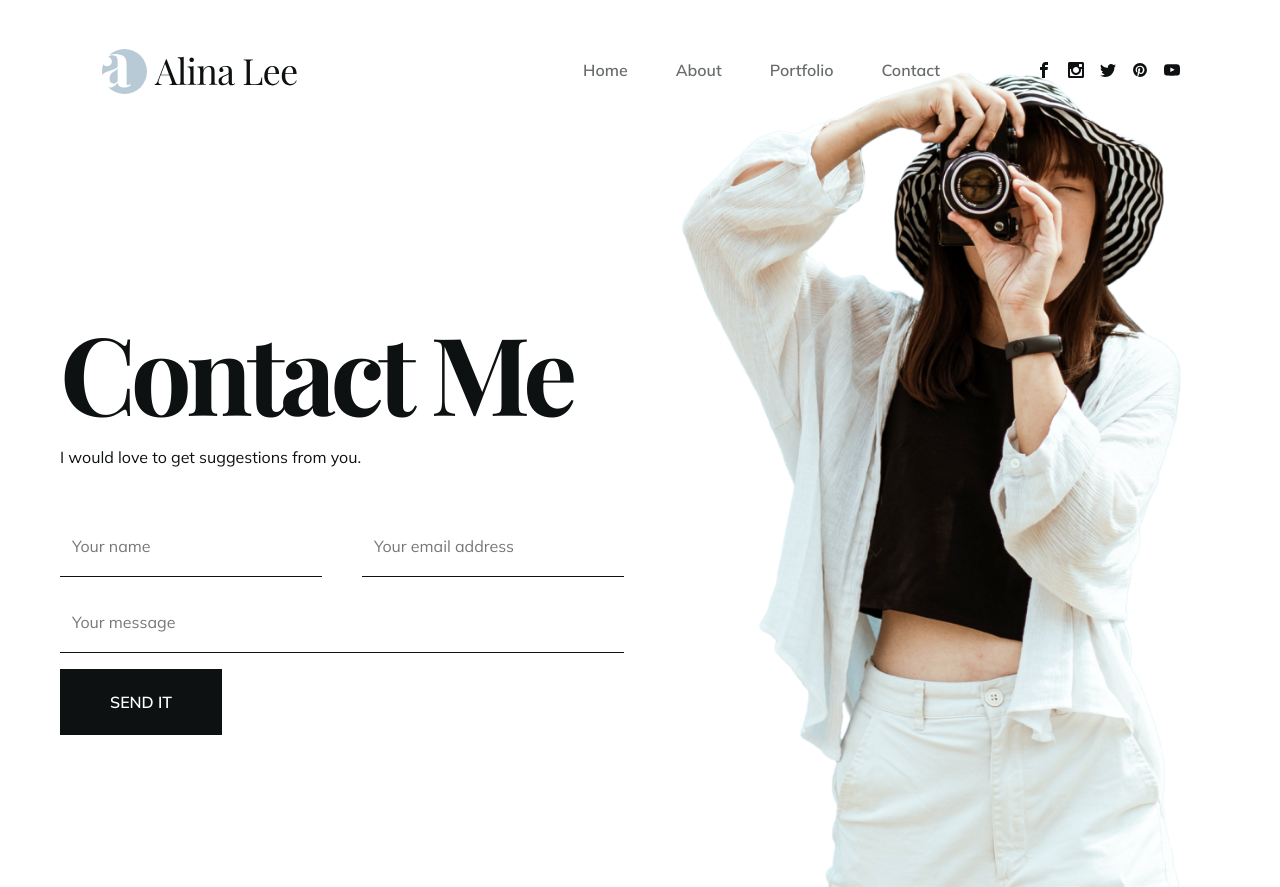
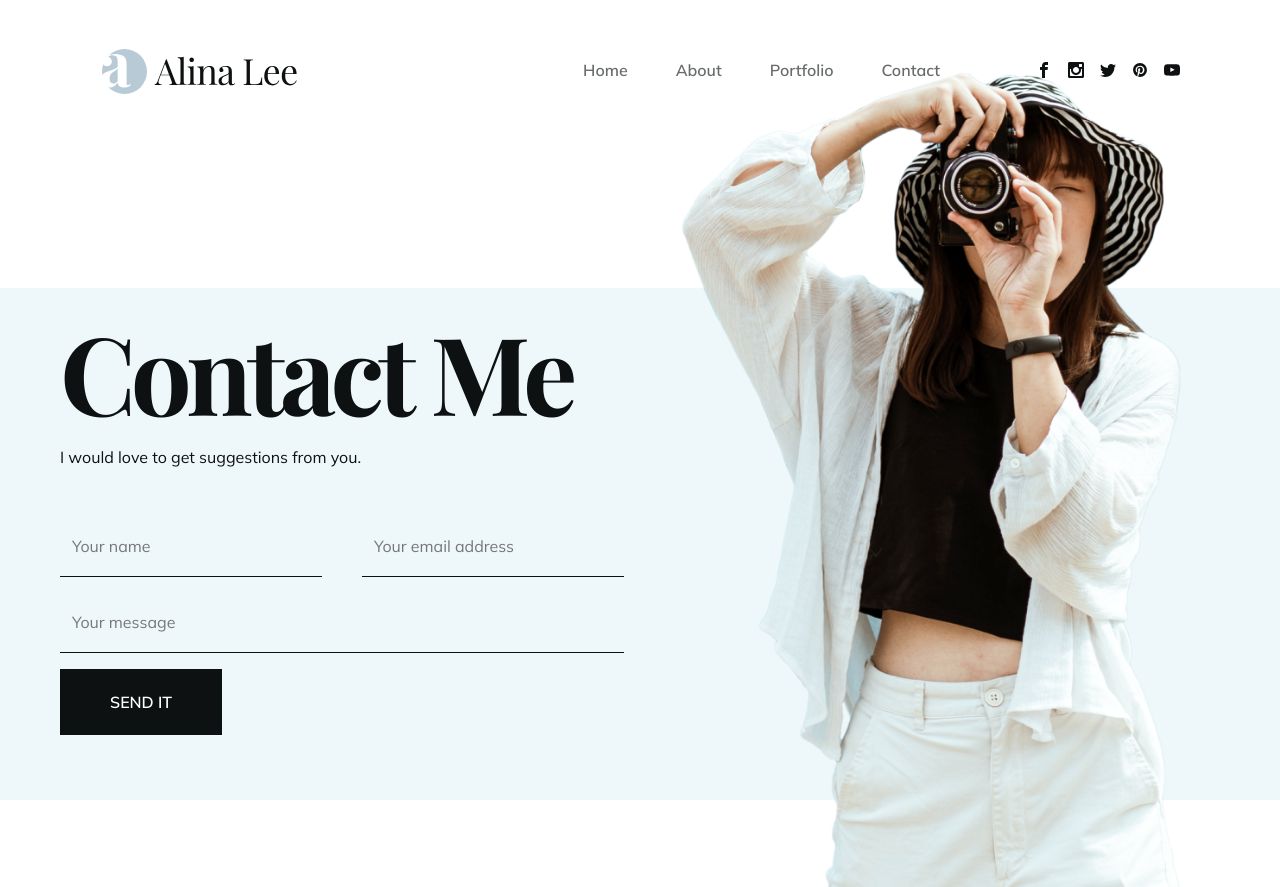
Before and after one commit to dealverina/photography-portfolio, a React (Vite) app: page /contact in a window 1280 px wide. Built offline with nearby package versions, Linux system fonts and the light colour scheme; a web font is replaced by a local one.

Commit message:
contact page transition

```diff
--- a/src/pages/Contact.tsx
+++ b/src/pages/Contact.tsx
@@ -1,14 +1,26 @@
 import WomanImg from "../assets/img/contact/woman.png";
+import { motion } from "framer-motion";
+import { transition1 } from "../transition";
 
 export const Contact = () => {
   return (
-    <section className="section bg-white">
+    <motion.section
+      initial={{ opacity: 0, y: "100%" }}
+      animate={{ opacity: 1, y: 0 }}
+      exit={{ opacity: 0, y: "100%" }}
+      transition={transition1}
+      className="section bg-white"
+    >
       <div className="container mx-auto h-full">
         <div className="flex flex-col lg:flex-row h-full items-center justify-start pt-36 gap-x-8 text-center lg:text-left">
           {/* bg */}
-          <div className="hidden lg:flex bg-[#eef7f9] absolute bottom-0 left-0 right-0 top-72 -z-10">
-            bg
-          </div>
+          <motion.div
+            initial={{ opacity: 0, y: "100%" }}
+            animate={{ opacity: 1, y: 0 }}
+            exit={{ opacity: 0, y: "100%" }}
+            transition={transition1}
+            className="hidden lg:flex bg-[#eef7f9] absolute bottom-0 left-0 right-0 top-72 -z-10"
+          ></motion.div>
           {/* text & form */}
           <div className="lg:flex-1 lg:pt-32 px-4">
             <h1 className="h1">Contact me</h1>
@@ -38,11 +50,17 @@
             </form>
           </div>
           {/* image */}
-          <div className="lg:flex-1">
+          <motion.div
+            initial={{ opacity: 0, y: "100%" }}
+            animate={{ opacity: 1, y: 0 }}
+            exit={{ opacity: 0, y: "100%" }}
+            transition={{ duration: 1.8 }}
+            className="lg:flex-1"
+          >
             <img src={WomanImg} alt="" />
-          </div>
+          </motion.div>
         </div>
       </div>
-    </section>
+    </motion.section>
   );
 };
```
